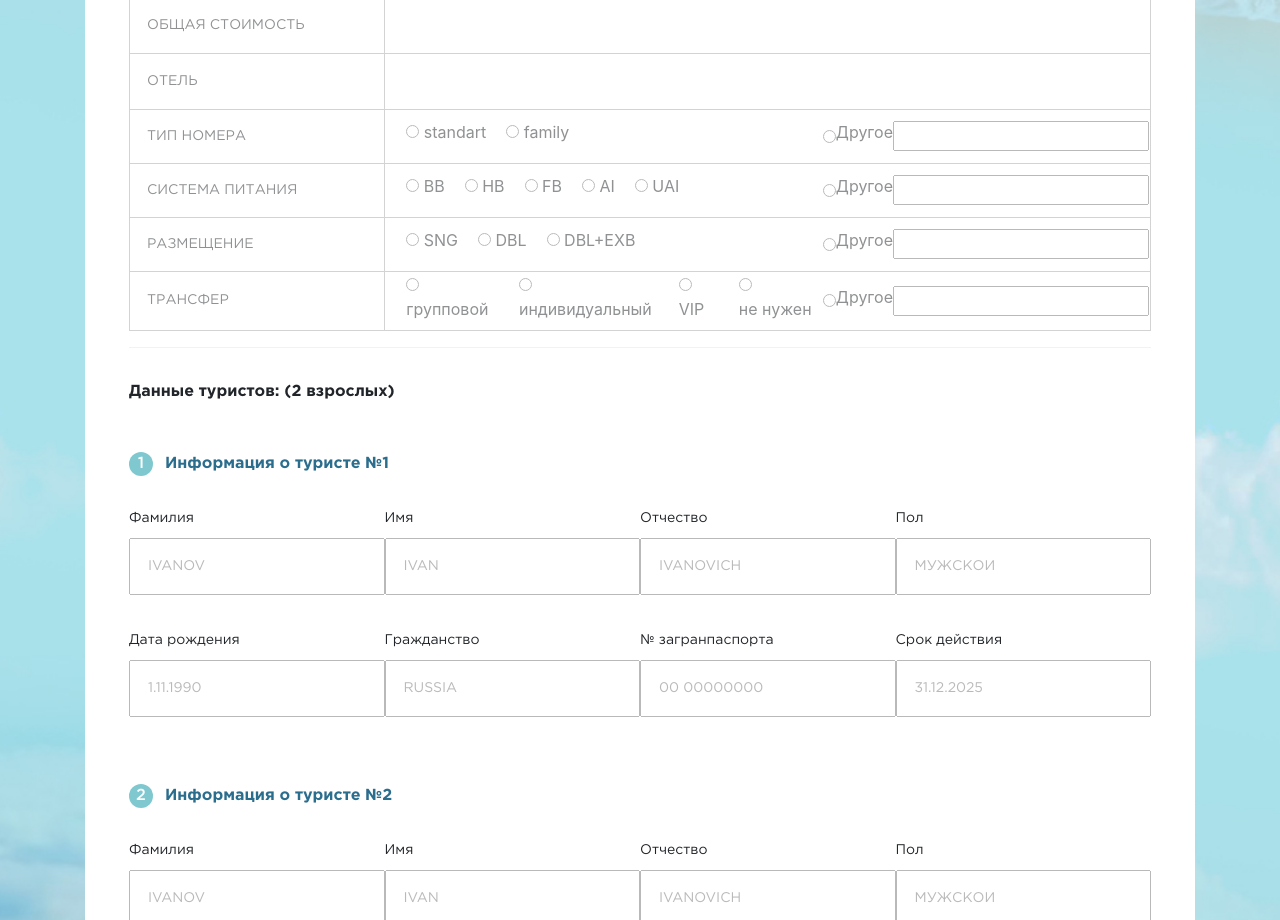
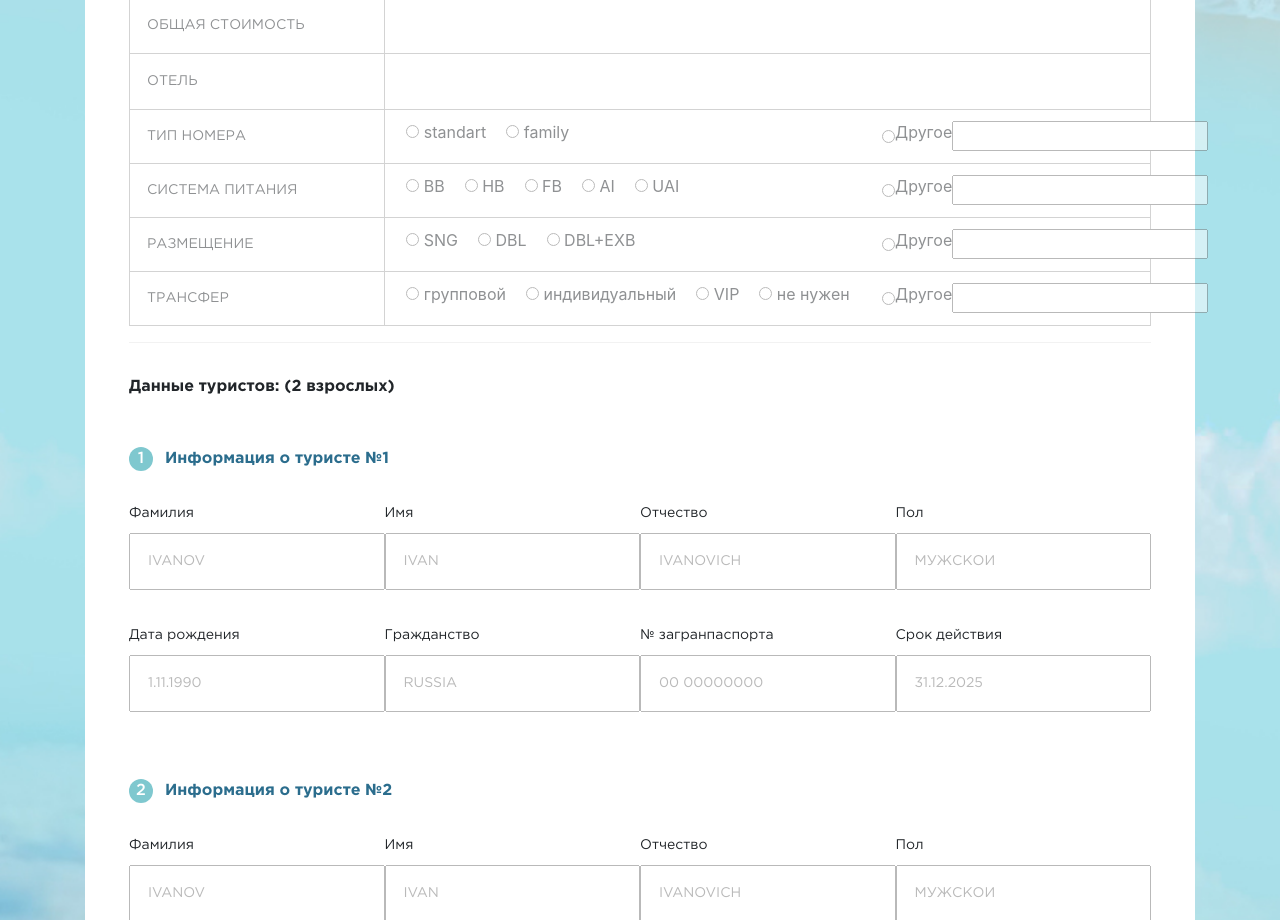
Before and after one commit to Klymenko69/TUR, a plain HTML site: page Tur2.html in a window 1280 px wide. Shown: the part 1040-1960 px from the top of the page. Drawn offline with nearby package versions, Linux system fonts and the light colour scheme; a script that the page names is missing.

Commit message:
Add files via upload

```diff
--- a/style/tur2.css
+++ b/style/tur2.css
@@ -385,9 +385,11 @@ table {
     display: flex;
     align-items: center;
     text-align: center;
+    width: 34%;
+    justify-content: space-around;
 }
 .table-block-info {
     display: flex;
     flex-direction: row;
-    width: 63%;
+    width: 65%;
 }
```
